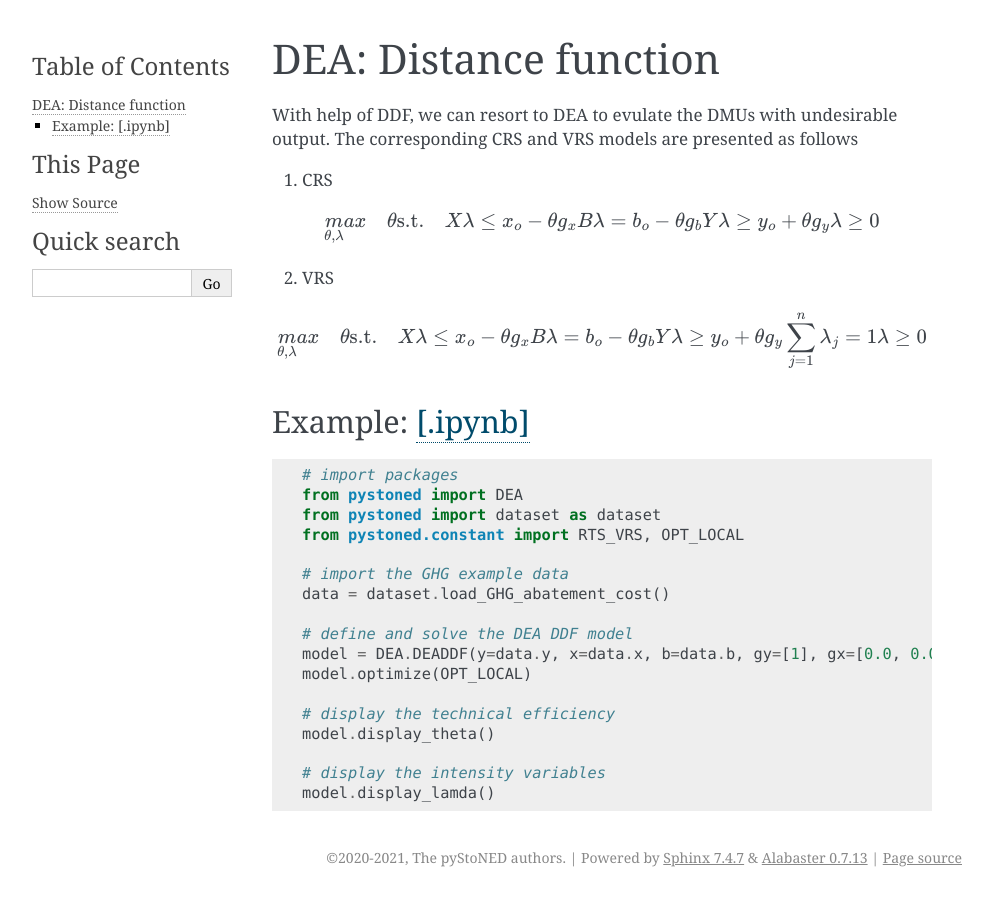
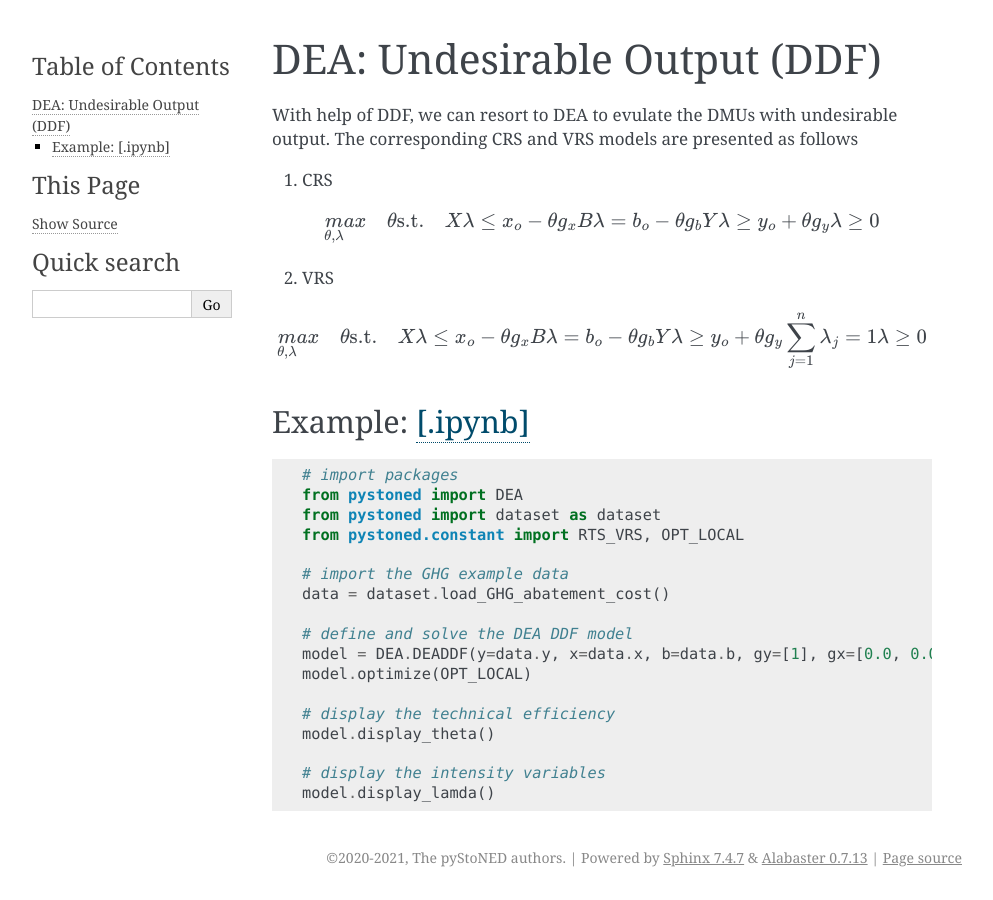
Before and after one commit to ds2010/pyStoNED, a Sphinx documentation site: the page built from doc/sphinx/examples/DEA/dea_und.rst, in a window 1280 px wide. Shown: the whole page, without its empty margins (148-1141 px from the left). Built offline with Sphinx 7.4.7, drawn with Linux system fonts in a browser that asks for light colours.

Commit message:
doc(DEA): update the title

```diff
--- a/doc/sphinx/examples/DEA/dea_und.rst
+++ b/doc/sphinx/examples/DEA/dea_und.rst
@@ -1,5 +1,5 @@
 =================================
-DEA: Distance function
+DEA: Undesirable Output (DDF)
 =================================
 
 
```
